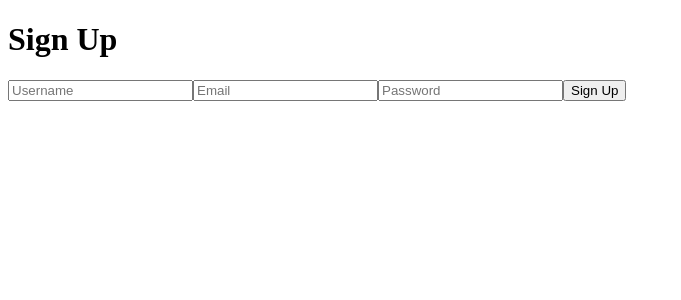
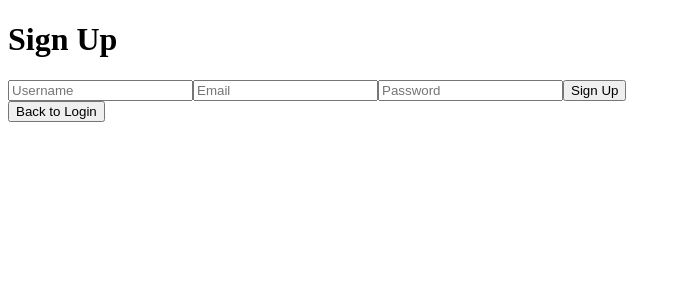
Before and after one commit to ZhaoJohnny/bingoals, a React (Vite) app in the folder frontend/: page /signup in a window 1280 px wide. Shown: the top 300 px of the page, without its empty margins (0-681 px from the left). Built offline with nearby package versions, Linux system fonts and the light colour scheme.

Commit message:
feat: added return function for signup page

```diff
--- a/frontend/src/pages/SignUpPage.jsx
+++ b/frontend/src/pages/SignUpPage.jsx
@@ -32,6 +32,7 @@ function SignUpPage() {
         <input type="password" placeholder="Password" />
         <button type="submit">Sign Up</button>
       </form>
+      <button onClick={() => navigate("/")}>Back to Login</button>
     </div>
   );
 };
```
